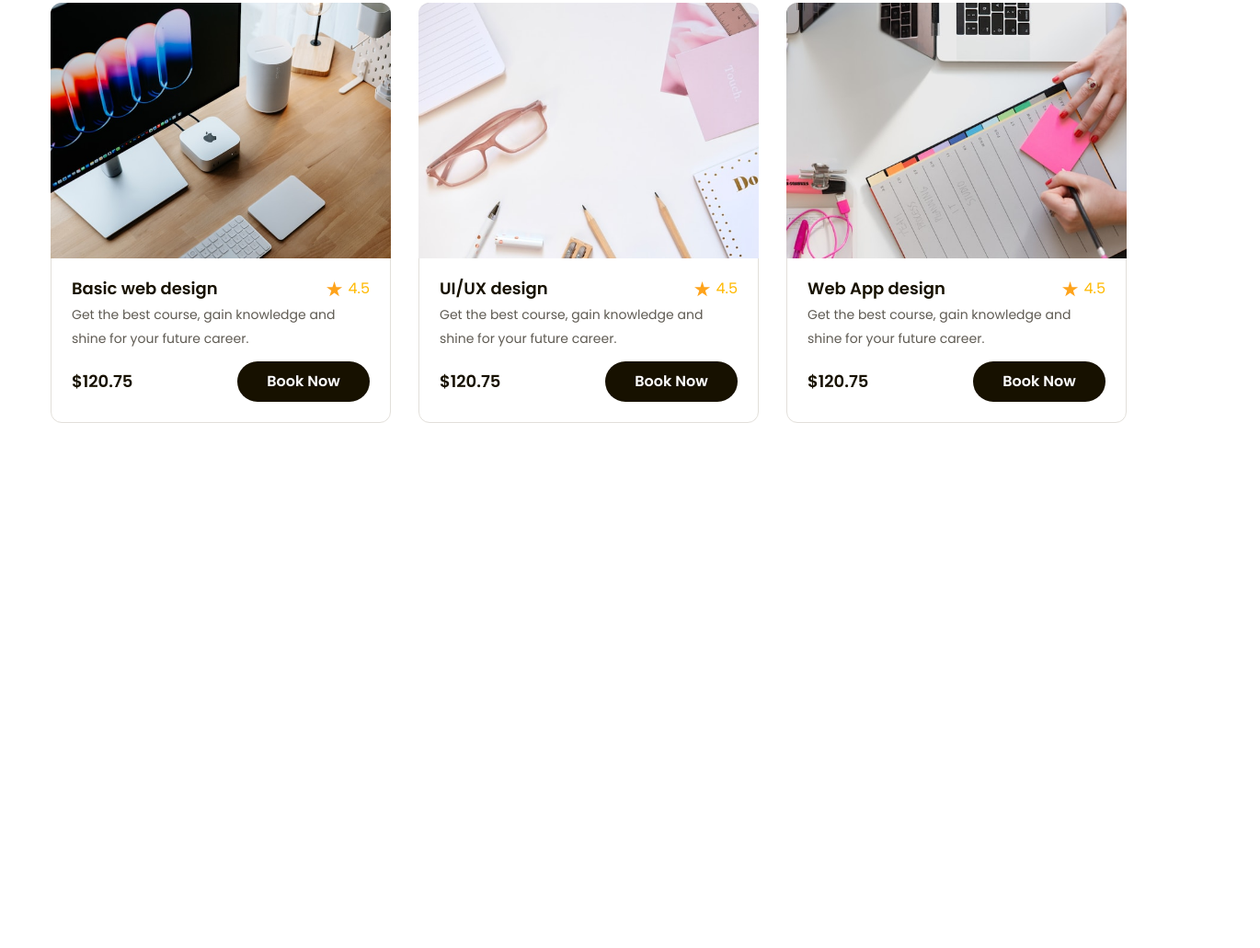
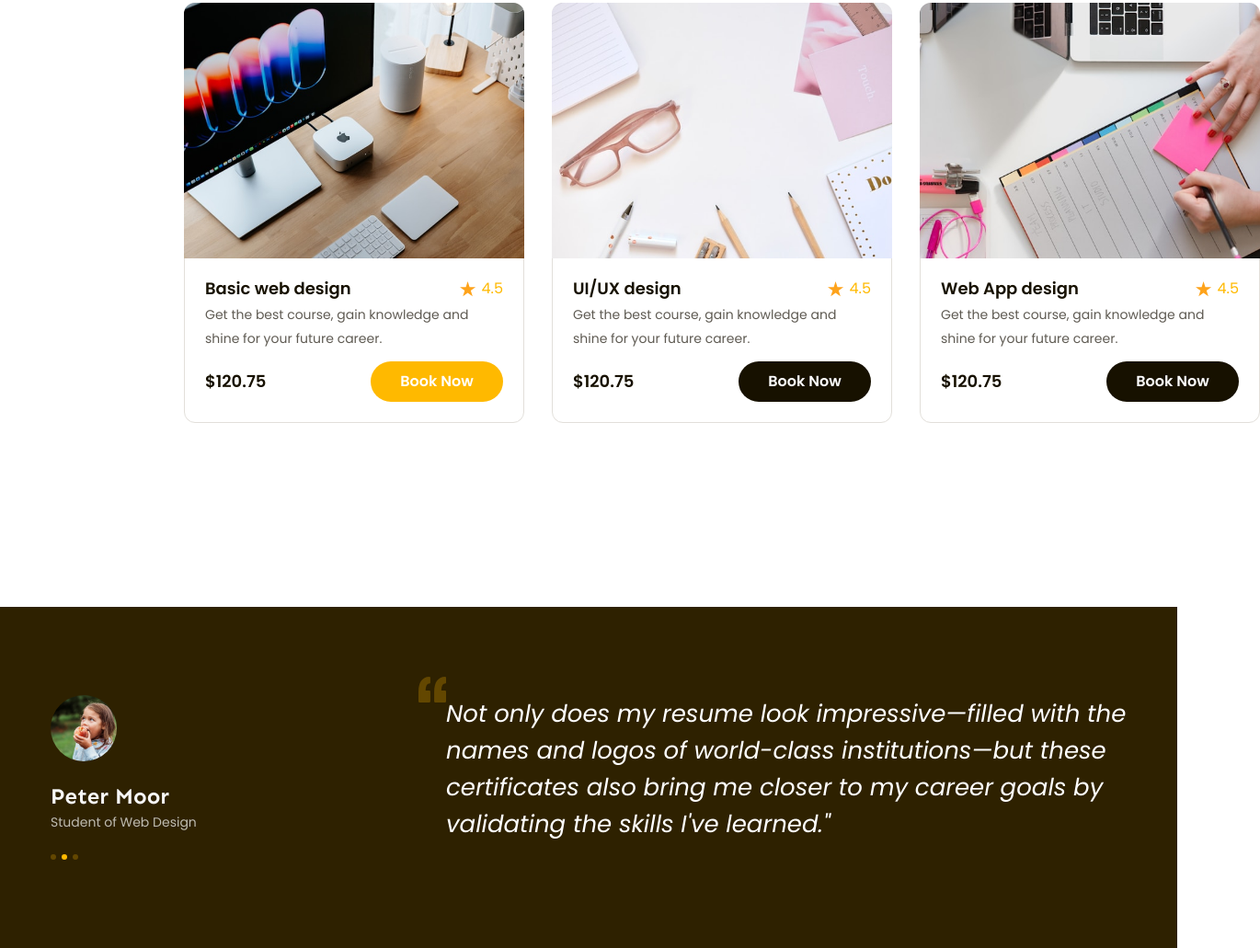
Before and after one commit to anhdz1305/html-css-02, a plain HTML site: page index.html in a window 1280 px wide. Shown: the part 1270-2301 px from the top of the page at 92% size, 1370 px wide, since content can reach past the window. Before the commit the page ends 2000 px from the top, so only its background shows below. Drawn offline with Linux system fonts and the light colour scheme.

Commit message:
Hoàn thành feedback

```diff
--- a/asset/css/style.css
+++ b/asset/css/style.css
@@ -29,6 +29,15 @@ a {
     font-weight: 600;
     text-align: center;
     color: #ffffff;
+}
+.line-clamp {
+    display: -webkit-box;
+    -webkit-line-clamp: var(--line-clamp, 1);
+    -webkit-box-orient: vertical;
+    overflow: hidden;
+}
+.line-clamp.line-2 {
+    --line-clamp: 2;
 }
 :root {
     --primary-color: #ffb900;
@@ -209,7 +218,7 @@ a {
     margin-left: 28px;
 }
 .popular {
-    margin-top: 200px;
+    padding: 200px;
 }
 .popular .content {
     display: flex;
@@ -256,17 +265,17 @@ a {
     display: flex;
     gap: 30px;
 }
-.list-info .info {
+.popular .list-info .info {
     flex: 1;
     max-width: 370px;
     border-radius: 12px;
     border: 1px solid #e2dfda;
 }
-.list-info .info:hover {
+.popular .list-info .info:hover {
     border-color: transparent;
     box-shadow: 0 18px 36px 0 rgba(0, 0, 0, 0.05);
 }
-.list-info .info .img-info {
+.popular .list-info .info .img-info {
     width: calc(100% + 2px);
     height: 278px;
     object-fit: cover;
@@ -274,49 +283,111 @@ a {
     border-radius: 12px 12px 0 0;
 }
 
-.list-info .info .text-info {
+.popular .list-info .info .text-info {
     padding: 16px 22px 22px;
 }
-.list-info .info .text-info .name-info {
+.popular .list-info .info .text-info .name-info {
     display: flex;
     justify-content: space-between;
 }
-.list-info .info .text-info .name-info .title a {
+.popular .list-info .info .text-info .name-info .title a {
     color: #171100;
     font-size: 1.8rem;
     font-weight: 600;
     line-height: 3rem; /* 166.667% */
 }
-.list-info .evaluate {
+.popular .list-info .eval {
     display: flex;
     align-items: center;
+    gap: 6px;
 }
-.list-info .evaluate p {
-    margin-left: 6px;
+.popular .list-info .eval p {
     color: var(--primary-color);
 }
-.list-info .info .text-info .desc {
+.popular .list-info .info .text-info .desc {
     color: #5f5b53;
     font-size: 1.4rem;
     line-height: 2.6rem;
 }
-.list-info .info .text-info .price-info {
+.popular .list-info .info .text-info .price-info {
     margin-top: 12px;
     display: flex;
     justify-content: space-between;
     align-items: center;
 }
-.list-info .info .text-info .price-info .price {
+.popular .list-info .info .text-info .price-info .price {
     color: #171100;
     font-size: 1.8rem;
     font-weight: 600;
 }
-.list-info .info .text-info .price-info .price-btn {
+.popular .list-info .info .text-info .price-info .price-btn {
     border-radius: 25px;
     background: #171100;
     max-width: 118px;
 }
 
-.list-info .info .text-info .price-info .price-btn:hover {
+.popular .list-info .info .text-info .price-info .price-btn:hover {
     background: var(--primary-color);
 }
+.popular .list-info .info .text-info .price-info .price-btn.active {
+    background: var(--primary-color);
+}
+.feedback {
+    background: #2e2100;
+}
+.feedback .content {
+    padding: 96px 0;
+    display: flex;
+    justify-content: space-between;
+    background: #2e2100;
+}
+.feedback .content .profile img {
+    width: 72px;
+    height: 72px;
+    border-radius: 50%;
+    object-fit: cover;
+}
+.feedback .content .profile .user-name {
+    margin-top: 18px;
+    color: #f7f7f7;
+    font-family: Sen;
+    font-size: 2.4rem;
+    font-weight: 700;
+    line-height: 3.4rem;
+}
+.feedback .content .profile .job {
+    margin-top: 4px;
+    color: #bfbcb2;
+    font-size: 1.4rem;
+}
+.feedback .content .desc {
+    position: relative;
+}
+.feedback .content .desc .desc-text {
+    max-width: 740px;
+    color: #fff;
+    font-size: 2.6rem;
+    font-style: italic;
+    font-weight: 400;
+    line-height: 4rem;
+}
+.feedback .content .desc .desc-img {
+    position: absolute;
+    top: -20px;
+    left: -30px;
+}
+.feedback .dots {
+    display: flex;
+    margin-top: 28px;
+    gap: 6px;
+}
+
+.feedback .dots .dot {
+    width: 6px;
+    height: 6px;
+    border-radius: 50%;
+    background: #634700;
+}
+.feedback .dot.active {
+    background: #ffb900;
+}
--- a/index.html
+++ b/index.html
@@ -17,6 +17,7 @@
         />
     </head>
     <body style="height: 2000px">
+        <!-- header -->
         <header class="header fixed">
             <div class="main-content">
                 <div class="body">
@@ -46,6 +47,7 @@
                 </div>
             </div>
         </header>
+        <!-- main -->
         <main>
             <!-- hero -->
             <div class="hero">
@@ -128,6 +130,7 @@
                     </div>
                 </div>
             </div>
+            <!-- popular -->
             <div class="popular">
                 <div class="main-content">
                     <div class="content">
@@ -185,9 +188,11 @@
                             <div class="text-info">
                                 <div class="name-info">
                                     <h3 class="title">
-                                        <a href="#!">Basic web design</a>
+                                        <a href="#!" class="line-clamp">
+                                            Basic web design
+                                        </a>
                                     </h3>
-                                    <div class="evaluate">
+                                    <div class="eval">
                                         <img
                                             src="./asset/img/icon-star.svg"
                                             alt="star"
@@ -195,13 +200,13 @@
                                         <p>4.5</p>
                                     </div>
                                 </div>
-                                <p class="desc">
+                                <p class="desc line-clamp line-2">
                                     Get the best course, gain knowledge and
                                     shine for your future career.
                                 </p>
                                 <div class="price-info">
                                     <p class="price">$120.75</p>
-                                    <a href="#!" class="btn price-btn"
+                                    <a href="#!" class="btn price-btn active"
                                         >Book Now
                                     </a>
                                 </div>
@@ -218,9 +223,11 @@
                             <div class="text-info">
                                 <div class="name-info">
                                     <h3 class="title">
-                                        <a href="#!">UI/UX design</a>
+                                        <a href="#!" class="line-clamp"
+                                            >UI/UX design</a
+                                        >
                                     </h3>
-                                    <div class="evaluate">
+                                    <div class="eval">
                                         <img
                                             src="./asset/img/icon-star.svg"
                                             alt="star"
@@ -228,14 +235,14 @@
                                         <p>4.5</p>
                                     </div>
                                 </div>
-                                <p class="desc">
+                                <p class="desc line-clamp line-2">
                                     Get the best course, gain knowledge and
                                     shine for your future career.
                                 </p>
                                 <div class="price-info">
                                     <p class="price">$120.75</p>
-                                    <a href="#!" class="btn price-btn"
-                                        >Book Now
+                                    <a href="#!" class="btn price-btn">
+                                        Book Now
                                     </a>
                                 </div>
                             </div>
@@ -251,9 +258,11 @@
                             <div class="text-info">
                                 <div class="name-info">
                                     <h3 class="title">
-                                        <a href="#!">Web App design</a>
+                                        <a href="#!" class="line-clamp">
+                                            Web App design
+                                        </a>
                                     </h3>
-                                    <div class="evaluate">
+                                    <div class="eval">
                                         <img
                                             src="./asset/img/icon-star.svg"
                                             alt="star"
@@ -261,14 +270,14 @@
                                         <p>4.5</p>
                                     </div>
                                 </div>
-                                <p class="desc">
+                                <p class="desc line-clamp line-2">
                                     Get the best course, gain knowledge and
                                     shine for your future career.
                                 </p>
                                 <div class="price-info">
                                     <p class="price">$120.75</p>
-                                    <a href="#!" class="btn price-btn"
-                                        >Book Now
+                                    <a href="#!" class="btn price-btn">
+                                        Book Now
                                     </a>
                                 </div>
                             </div>
@@ -276,6 +285,35 @@
                     </div>
                 </div>
             </div>
+            <div class="feedback">
+                <div class="main-content">
+                    <div class="content">
+                        <div class="profile">
+                            <img src="./asset/img/eval-1.jpg" alt="profile" />
+                            <p class="user-name">Peter Moor</p>
+                            <p class="job">Student of Web Design</p>
+                            <div class="dots">
+                                <div class="dot"></div>
+                                <div class="dot active"></div>
+                                <div class="dot"></div>
+                            </div>
+                        </div>
+                        <div class="desc">
+                            <p class="desc-text">
+                                Not only does my resume look impressive—filled
+                                with the names and logos of world-class
+                                institutions—but these certificates also bring
+                                me closer to my career goals by validating the
+                                skills I've learned."
+                            </p>
+                            <img
+                                src="./asset/img/icon-eval.svg"
+                                class="desc-img"
+                            />
+                        </div>
+                    </div>
+                </div>
+            </div>
         </main>
     </body>
 </html>
```
Also changed, not shown: asset/img/eval-1.jpg (added), asset/img/icon-eval.svg (added).
